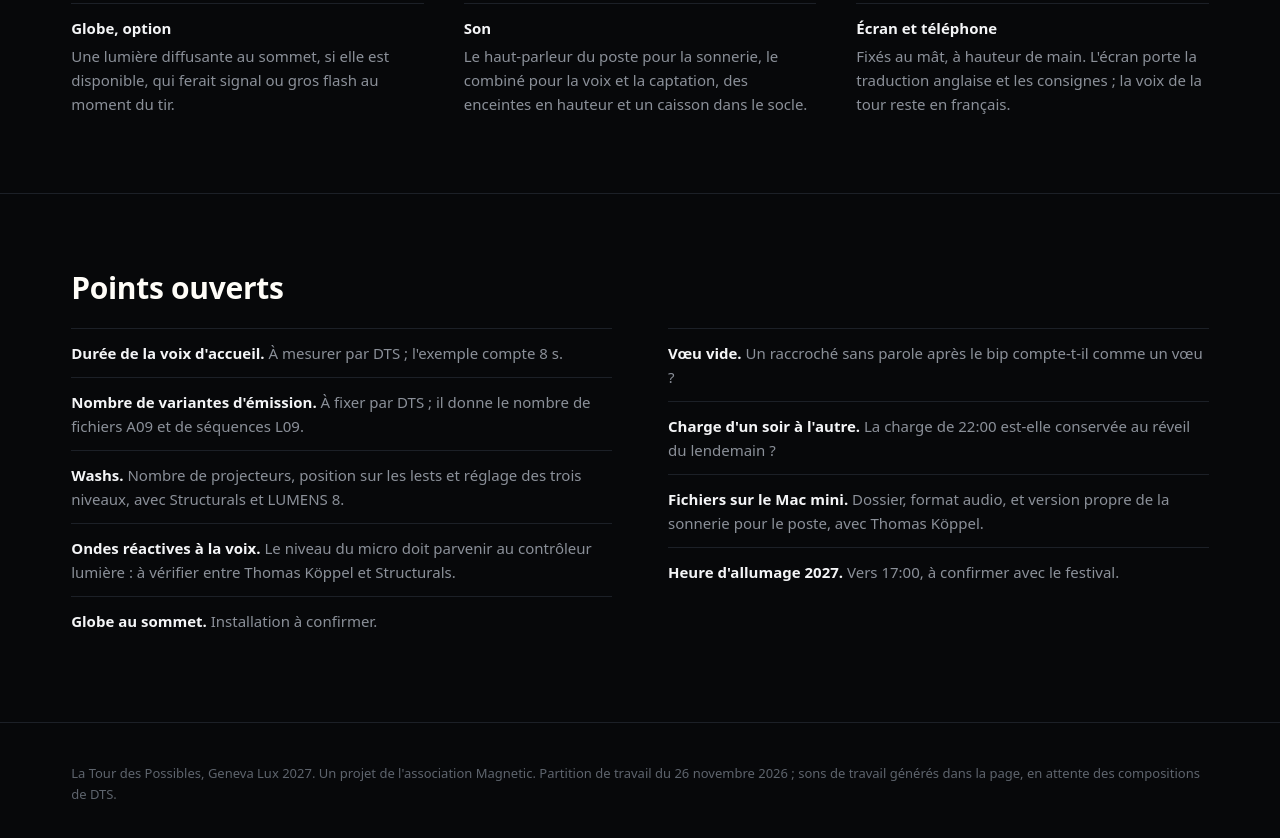
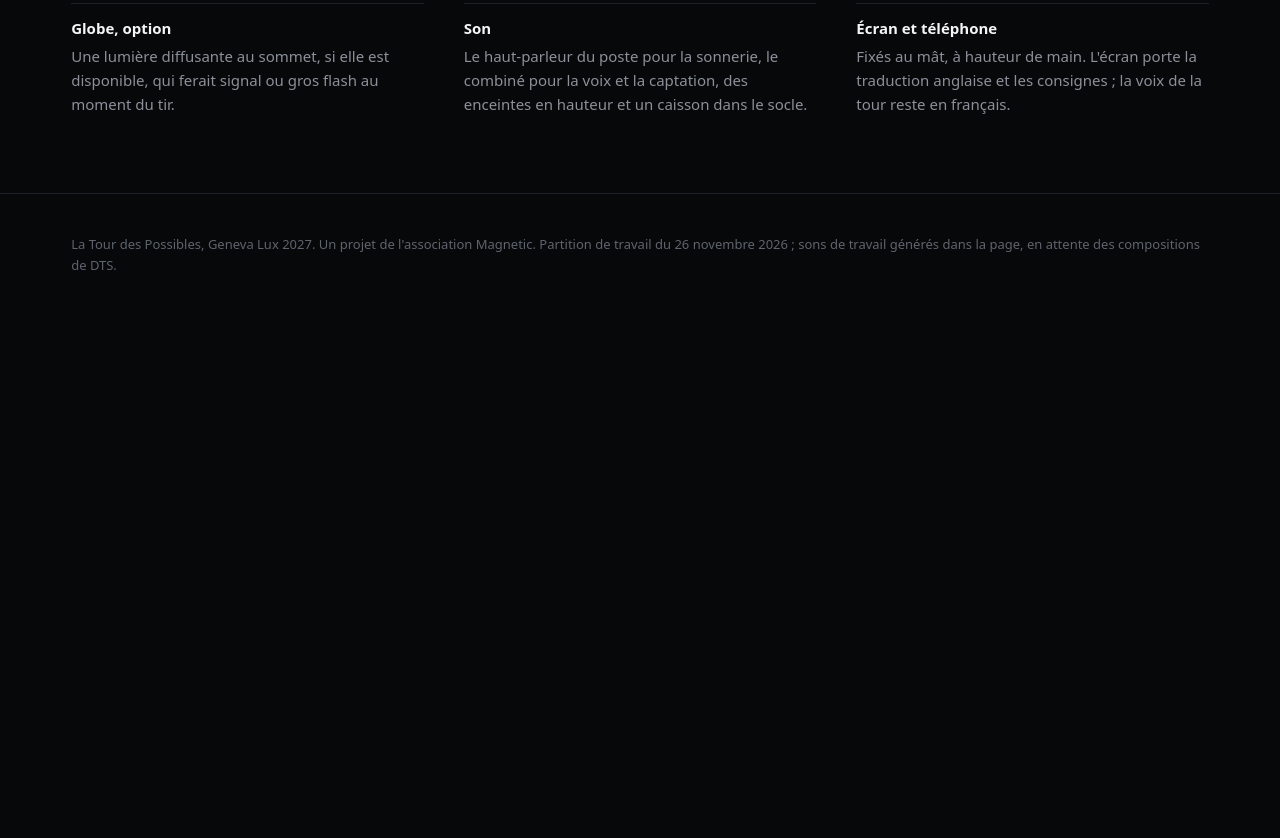
Before and after one commit to ghelleu/tourdespossibles, a plain HTML site: page sequencage/index.html in a window 1280 px wide. Shown: the part 6098-6936 px from the top of the page. After the commit the page ends 6430 px from the top, so only its background shows below. Drawn offline with Linux system fonts and the light colour scheme.

Commit message:
Séquençage : retire la section Points ouverts
Co-Authored-By: Claude Opus 5.5 <noreply@anthropic.com>
Claude-Session: https://claude.ai/code/session_014sVeDvdb76UxmMa6nxoU5X

```diff
--- a/sequencage/index.html
+++ b/sequencage/index.html
@@ -246,20 +246,6 @@ footer{padding:40px 0 56px;color:var(--dim);font-size:13px;border-top:1px solid
 </ul>
 </div></section>
 
-<section id="ouvert"><div class="w">
-<h2>Points ouverts</h2>
-<ol class="open">
-<li><b>Durée de la voix d'accueil.</b> À mesurer par DTS ; l'exemple compte 8 s.</li>
-<li><b>Nombre de variantes d'émission.</b> À fixer par DTS ; il donne le nombre de fichiers A09 et de séquences L09.</li>
-<li><b>Washs.</b> Nombre de projecteurs, position sur les lests et réglage des trois niveaux, avec Structurals et LUMENS 8.</li>
-<li><b>Ondes réactives à la voix.</b> Le niveau du micro doit parvenir au contrôleur lumière : à vérifier entre Thomas Köppel et Structurals.</li>
-<li><b>Globe au sommet.</b> Installation à confirmer.</li>
-<li><b>Vœu vide.</b> Un raccroché sans parole après le bip compte-t-il comme un vœu ?</li>
-<li><b>Charge d'un soir à l'autre.</b> La charge de 22:00 est-elle conservée au réveil du lendemain ?</li>
-<li><b>Fichiers sur le Mac mini.</b> Dossier, format audio, et version propre de la sonnerie pour le poste, avec Thomas Köppel.</li>
-<li><b>Heure d'allumage 2027.</b> Vers 17:00, à confirmer avec le festival.</li>
-</ol>
-</div></section>
 <footer><div class="w">La Tour des Possibles, Geneva Lux 2027. Un projet de l'association Magnetic. Partition de travail du 26 novembre 2026 ; sons de travail générés dans la page, en attente des compositions de DTS.</div></footer>
 
 <script>
```
